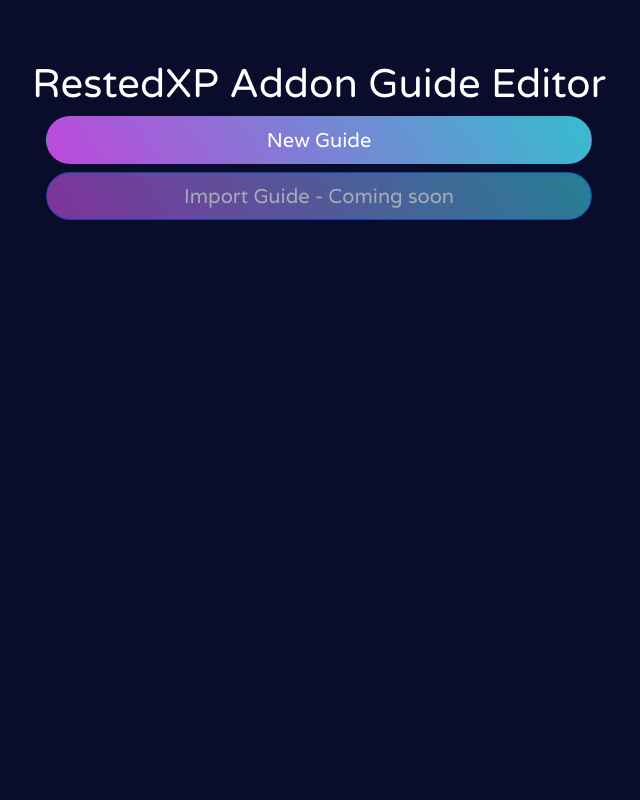
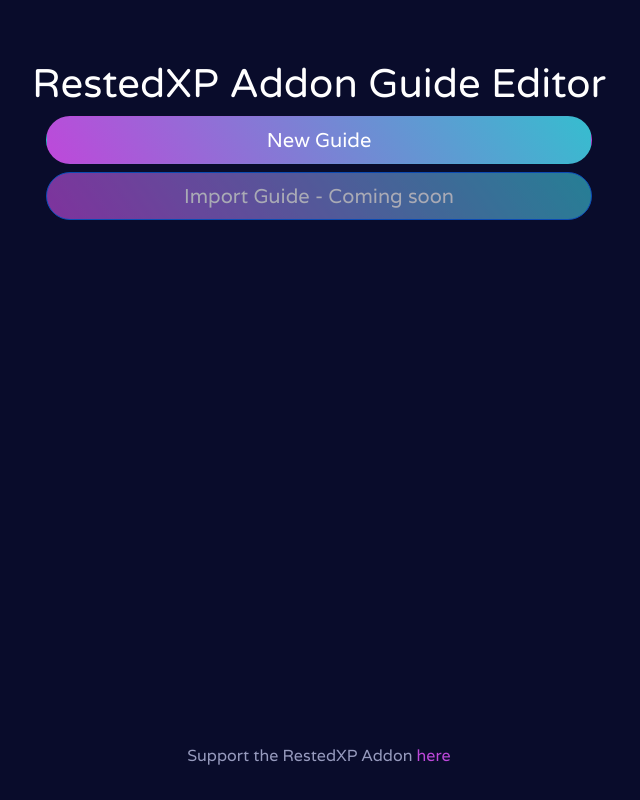
Before and after one commit to ryanjavens/restedxp-guide-tool, a Vue app: page / in a window 1280 px wide. Shown: the whole page, without its empty margins (321-961 px from the left). Built offline with nearby package versions, Linux system fonts and the light colour scheme.

Commit message:
Added link to RXP site

```diff
--- a/public/index.html
+++ b/public/index.html
@@ -1,5 +1,5 @@
 <!DOCTYPE html>
-<html lang="">
+<html class="h-100" lang="en">
   <head>
     <meta charset="utf-8">
     <meta http-equiv="X-UA-Compatible" content="IE=edge">
@@ -9,11 +9,24 @@
     <link href="https://fonts.googleapis.com/css2?family=Varela&family=Varela+Round&display=swap" rel="stylesheet">
     <title><%= htmlWebpackPlugin.options.title %></title>
   </head>
-  <body>
+  <body class="d-flex flex-column h-100">
     <noscript>
       <strong>We're sorry but <%= htmlWebpackPlugin.options.title %> doesn't work properly without JavaScript enabled. Please enable it to continue.</strong>
     </noscript>
-    <div id="app"></div>
+    <main class="flex-shrink-0">
+      <div class="container">
+        <div id="app"></div>
+      </div>
+    </main>
     <!-- built files will be auto injected -->
+    <footer class="footer mt-auto py-3">
+      <div class="container">
+        <div class="col-6 mx-auto">
+          <p class="text-center">
+            Support the RestedXP Addon <a href="https://www.restedxp.com/" target="_blank">here</a>
+          </p>
+        </div>
+      </div>
+    </footer>
   </body>
 </html>
--- a/src/App.vue
+++ b/src/App.vue
@@ -1,15 +1,13 @@
 <template>
-  <div class="container">
   <div class="row">
     <div class="col">
       <h1>RestedXP Addon Guide Editor</h1>
     </div>
   </div>
   <div class="row">
-      <div class="col-6 d-grid gap-2 mx-auto">
+    <div class="col-md-6 d-grid gap-2 mx-auto">
       <button type="button" class="btn btn-lg btn-primary">New Guide</button>
       <button type="button" class="btn btn-lg btn-primary disabled">Import Guide - Coming soon</button>
-      </div>
     </div>
   </div>
 </template>
@@ -22,11 +20,7 @@
 
 <style>
 #app {
-  font-family: Avenir, Helvetica, Arial, sans-serif;
-  -webkit-font-smoothing: antialiased;
-  -moz-osx-font-smoothing: grayscale;
   text-align: center;
-  color: #2c3e50;
   margin-top: 60px;
 }
 </style>
--- a/src/assets/css/main.css
+++ b/src/assets/css/main.css
@@ -24,3 +24,12 @@
 button.btn:hover {
     background: linear-gradient(-55deg,#be48da,#36bdcf);
 }
+
+a {
+    color: #BE48DA;
+    text-decoration: none;
+}
+
+a:hover {
+    color: #d00dfc;
+}
```
Lines whose indentation alone changed are shown as unchanged.
